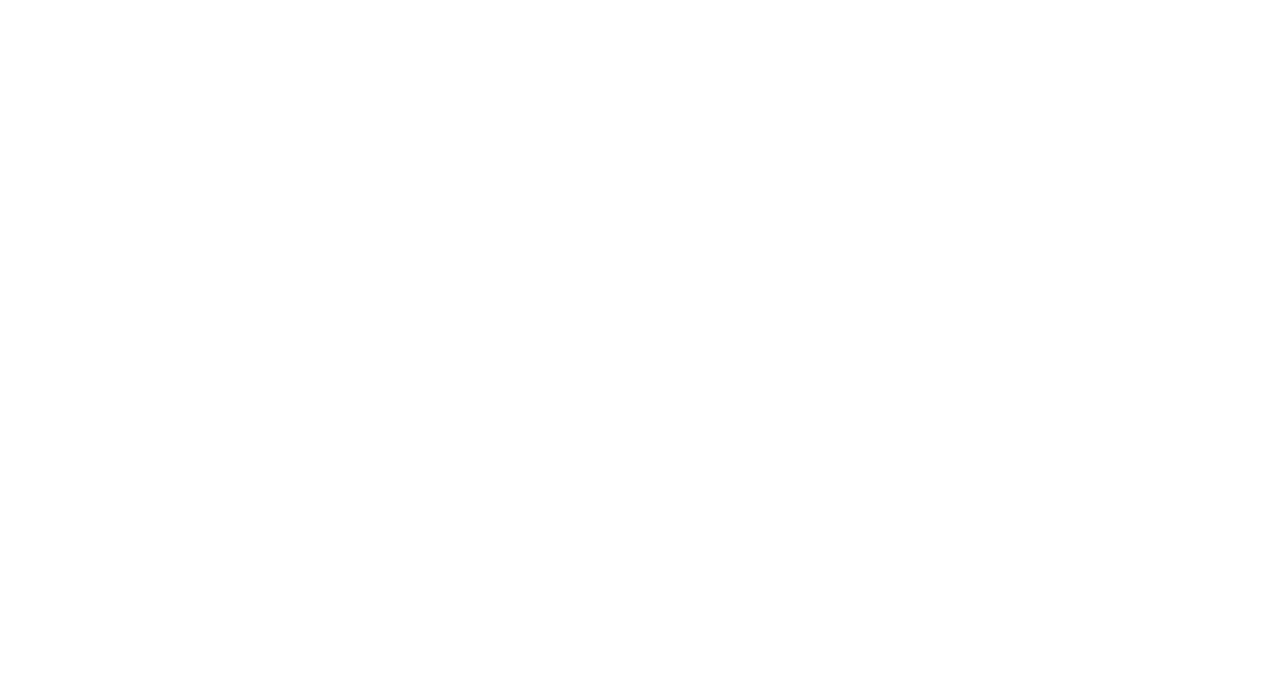
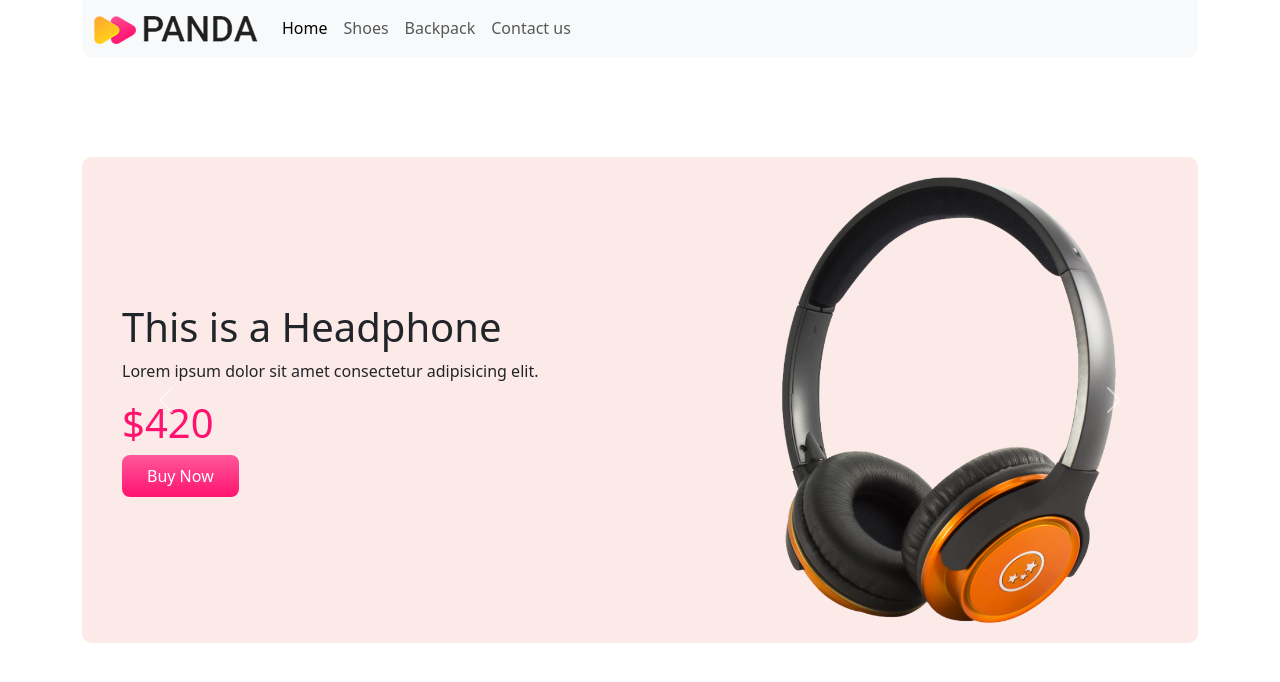
Before and after one commit to only2arnob/Panda-Ecommerce, a plain HTML site: page index.html in a window 1280 px wide. Drawn offline with nearby package versions, Linux system fonts and the light colour scheme.

Commit message:
Added Carousel

```diff
--- a/index.html
+++ b/index.html
@@ -4,11 +4,108 @@
     <meta charset="UTF-8">
     <meta name="viewport" content="width=device-width, initial-scale=1.0">
     <title>Panda Ecommerce</title>
+    <link href="https://cdn.jsdelivr.net/npm/bootstrap@5.3.3/dist/css/bootstrap.min.css" rel="stylesheet" integrity="sha384-QWTKZyjpPEjISv5WaRU9OFeRpok6YctnYmDr5pNlyT2bRjXh0JMhjY6hW+ALEwIH" crossorigin="anonymous">
     <link rel="stylesheet" href="style.css">
+  </head>
 </head>
 <body>
 
+    <div class="container">
 
 
+
+        <nav class="navbar navbar-expand-lg bg-body-tertiary" style="border-radius: 0 0 10px 10px;">
+            <div class="container-fluid">
+              <a class="navbar-brand" href="#">
+                <img src="images/logo.png" alt="">
+              </a>
+              <button class="navbar-toggler" type="button" data-bs-toggle="collapse" data-bs-target="#navbarNav" aria-controls="navbarNav" aria-expanded="false" aria-label="Toggle navigation">
+                <span class="navbar-toggler-icon"></span>
+              </button>
+              <div class="collapse navbar-collapse" id="navbarNav">
+                <ul class="navbar-nav">
+                  <li class="nav-item">
+                    <a class="nav-link active" aria-current="page" href="#">Home</a>
+                  </li>
+                  <li class="nav-item">
+                    <a class="nav-link" href="#shoes">Shoes</a>
+                  </li>
+                  <li class="nav-item">
+                    <a class="nav-link" href="#backpack">Backpack</a>
+                  </li>
+                  <li class="nav-item">
+                    <a class="nav-link " href="#contact">Contact us</a>
+                  </li>
+                </ul>
+              </div>
+            </div>
+        </nav>
+    </div>
+
+
+    <div class="container">
+        <div id="carouselExample" class="carousel slide carouselbg">
+            <div class="carousel-inner">
+              <div class="carousel-item active">
+                <div class="row align-items-center">
+                    <div class="col-md-7">
+                        <h1>This is a Headphone</h1>
+                        <p>Lorem ipsum dolor sit amet consectetur adipisicing elit.</p>
+                        <h1 class="car-price">$420</h1>
+                        <button class="buy-now-button">Buy Now</button>
+
+                    </div>
+                    <div class="col-md-5">
+                        <img src="images/banner-images/headphone.png" class="d-block w-100" alt="...">
+                    </div>
+                </div>
+              </div>
+              <div class="carousel-item">
+                <div class="row align-items-center">
+                    <div class="col-md-7">
+                        <h1>This is a Tv</h1>
+                        <p>Lorem ipsum dolor sit amet consectetur adipisicing elit.</p>
+                        <h1 class="car-price">$1200</h1>
+                        <button class="buy-now-button">Buy Now</button>
+                    </div>
+                    <div class="col-md-5">
+                        <img src="images/banner-images/tv.png" class="d-block w-100" alt="...">
+                    </div>
+                </div>
+              </div>
+              <div class="carousel-item">
+                <div class="row align-items-center">
+                    <div class="col-md-7">
+                        <h1>This is a Controller</h1>
+                        <p>Lorem ipsum dolor sit amet consectetur adipisicing elit.</p>
+                        <h1 class="car-price">$600</h1>
+                        <button class="buy-now-button">Buy Now</button>
+                    </div>
+                    <div class="col-md-5">
+                        <img src="images/banner-images/xbox.png" class="d-block w-100" alt="...">
+              </div>
+                    </div>
+                </div>
+            </div>
+            <button class="carousel-control-prev" type="button" data-bs-target="#carouselExample" data-bs-slide="prev">
+              <span class="carousel-control-prev-icon" aria-hidden="true"></span>
+              <span class="visually-hidden">Previous</span>
+            </button>
+            <button class="carousel-control-next" type="button" data-bs-target="#carouselExample" data-bs-slide="next">
+              <span class="carousel-control-next-icon" aria-hidden="true"></span>
+              <span class="visually-hidden">Next</span>
+            </button>
+          </div>
+
+      </div>
+
+
+
+
+
+
+
+
+<script src="https://cdn.jsdelivr.net/npm/bootstrap@5.3.3/dist/js/bootstrap.bundle.min.js" integrity="sha384-YvpcrYf0tY3lHB60NNkmXc5s9fDVZLESaAA55NDzOxhy9GkcIdslK1eN7N6jIeHz" crossorigin="anonymous"></script>
 </body>
 </html>
--- a/style.css
+++ b/style.css
@@ -0,0 +1,26 @@
+
+.container{
+    margin-bottom: 100px;
+}
+.carouselbg{
+    background-color: #fceae8;
+    border-radius: 10px;
+
+
+}
+
+.carousel-item{
+    padding: 20px 40px;
+}
+.car-price{
+    color: #ff136f;
+}
+
+.buy-now-button{
+    background-image: linear-gradient(to bottom, #FF589B 0%, #FF136F 100%);
+    color: white;
+    border-radius: 8px;
+    padding: 9px 25px;
+    cursor: pointer;
+    border: 0;
+}
```
